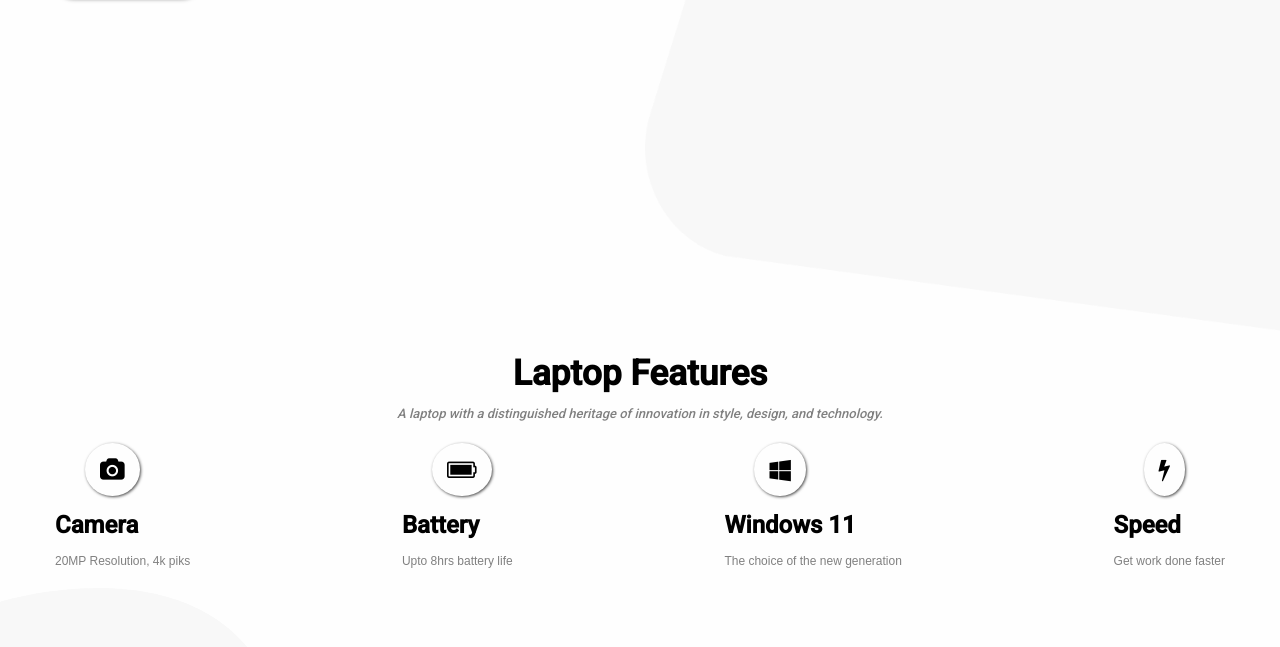
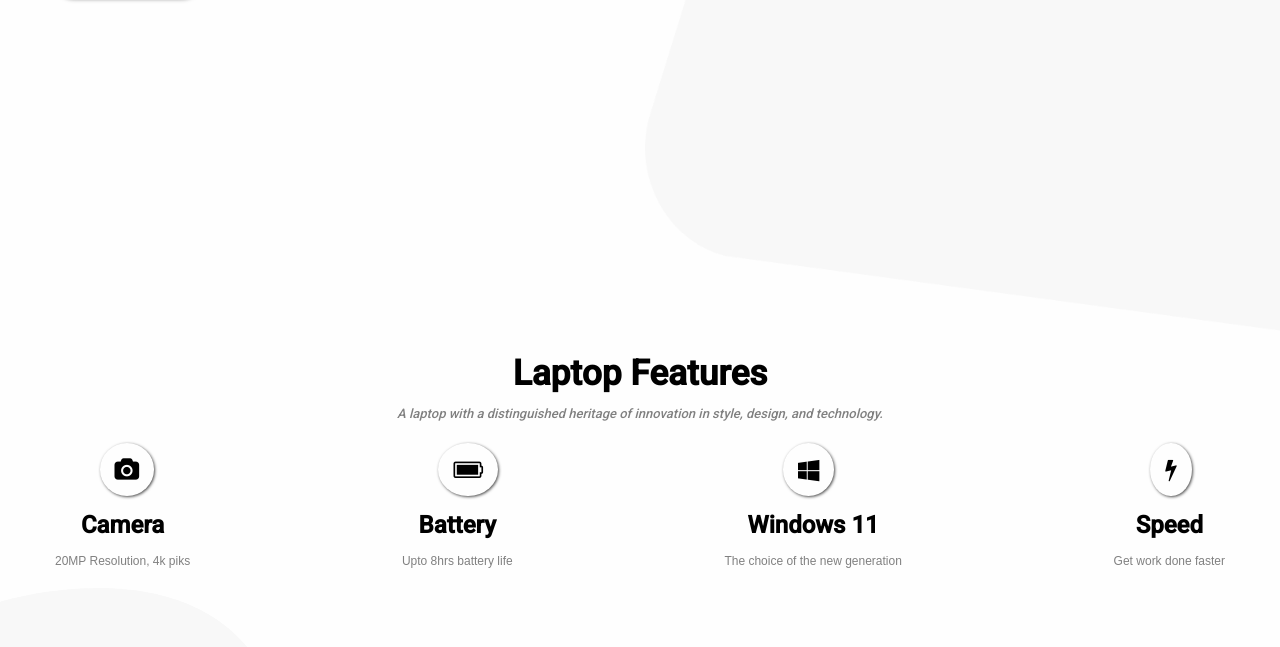
Before and after one commit to De-Slorex1/slorex-site, a plain HTML site: page index.html in a window 1280 px wide. Shown: the part 428-1075 px from the top of the page. Drawn offline with Linux system fonts and the light colour scheme; a web font is replaced by a local one.

Commit message:
last commit

```diff
--- a/style.css
+++ b/style.css
@@ -210,7 +210,7 @@ nav ul li a:hover{
 }
 
 .icons i{
-    margin-left: 30px;
+    margin-left: 33%;
     text-align: center;
     font-size: 23px;
     padding: 15px;
@@ -223,6 +223,7 @@ nav ul li a:hover{
 }
 
 .icons h2{
+    text-align: center;
     padding: 15px 0px;
     font-size: 1.5rem;
 }
```
